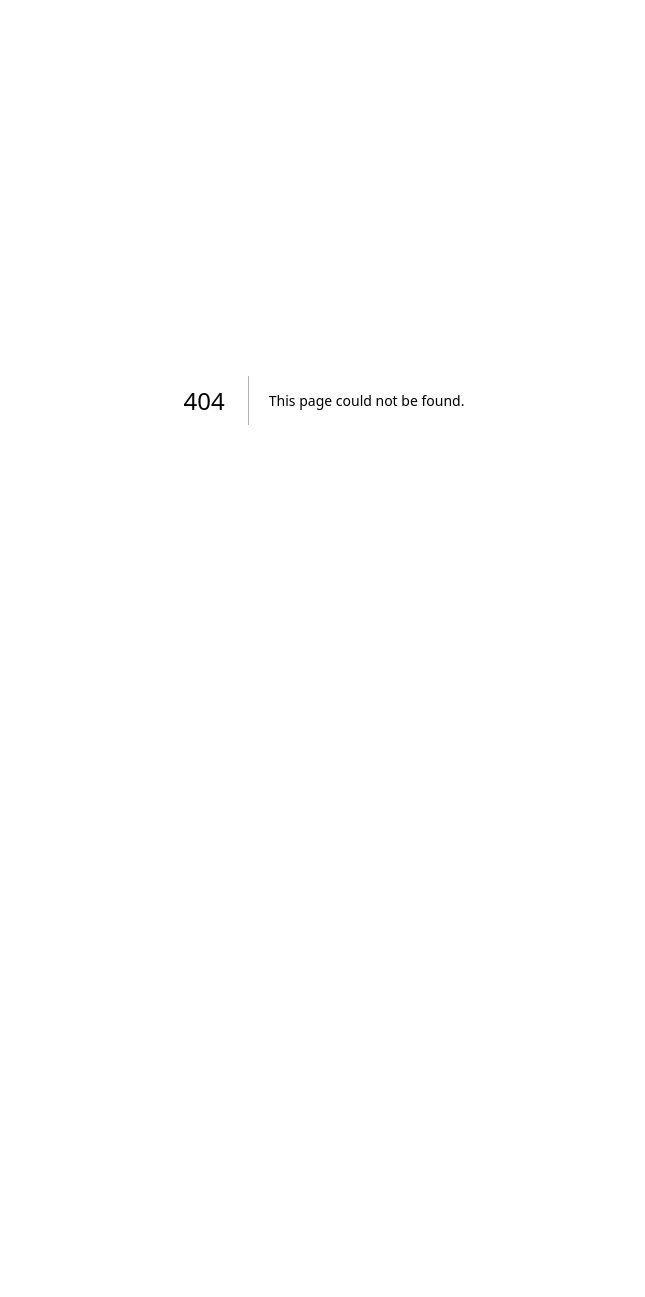
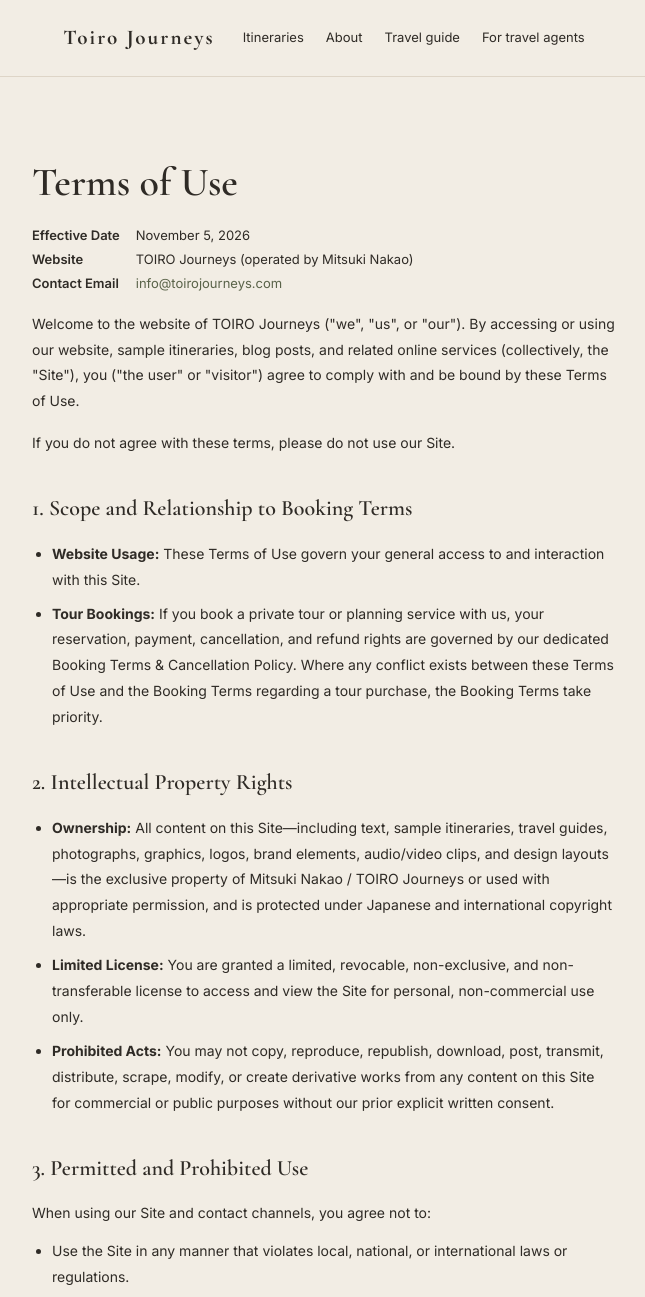
Before and after one commit to TomiPaajanen/hikari-website-tourist, a Next.js app: page /terms in a window 1280 px wide. Before the commit this address had no page. Shown: the top 1297 px of the page, without its empty margins (316-961 px from the left). Before the commit the page ends 800 px from the top, so only its background shows below. Built offline with nearby package versions, Linux system fonts and the light colour scheme; a web font is replaced by a local one.

Commit message:
feat: add terms of use page and link to it

```diff
--- /dev/null
+++ b/src/app/terms/page.tsx
@@ -0,0 +1,202 @@
+import type { Metadata } from "next";
+import type { ReactNode } from "react";
+import { LanguageProvider } from "@/components/language";
+import { SiteFooter } from "@/components/site-footer";
+import { SiteHeader } from "@/components/site-header";
+
+export const metadata: Metadata = {
+  title: "Terms of Use | TOIRO Journeys",
+};
+
+const email = (
+  <a href="mailto:info@toirojourneys.com" className="whitespace-nowrap">
+    info@toirojourneys.com
+  </a>
+);
+
+function Section({ title, children }: { title: string; children: ReactNode }) {
+  return (
+    <section className="flex flex-col gap-3">
+      <h2 className="mt-4 font-serif text-[22px] font-semibold">{title}</h2>
+      {children}
+    </section>
+  );
+}
+
+function List({ items }: { items: ReactNode[] }) {
+  return (
+    <ul className="flex list-disc flex-col gap-2 pl-5">
+      {items.map((item, index) => (
+        <li key={index}>{item}</li>
+      ))}
+    </ul>
+  );
+}
+
+export default function TermsPage() {
+  return (
+    <LanguageProvider>
+      <div className="mx-auto max-w-[1280px]">
+        <SiteHeader />
+        <main className="mx-auto flex max-w-[44em] flex-col gap-4 px-4 py-16 text-sm leading-[1.85] md:py-20">
+          <h1 className="font-serif text-[34px] leading-tight font-semibold md:text-[40px]">Terms of Use</h1>
+          <dl className="grid grid-cols-[auto_1fr] gap-x-4 text-[13px]">
+            <dt className="font-semibold">Effective Date</dt>
+            <dd>November 5, 2026</dd>
+            <dt className="font-semibold">Website</dt>
+            <dd>TOIRO Journeys (operated by Mitsuki Nakao)</dd>
+            <dt className="font-semibold">Contact Email</dt>
+            <dd>{email}</dd>
+          </dl>
+
+          <p>
+            Welcome to the website of TOIRO Journeys (&quot;we&quot;, &quot;us&quot;, or &quot;our&quot;). By
+            accessing or using our website, sample itineraries, blog posts, and related online services (collectively,
+            the &quot;Site&quot;), you (&quot;the user&quot; or &quot;visitor&quot;) agree to comply with and be bound
+            by these Terms of Use.
+          </p>
+          <p>If you do not agree with these terms, please do not use our Site.</p>
+
+          <Section title="1. Scope and Relationship to Booking Terms">
+            <List
+              items={[
+                <>
+                  <b>Website Usage:</b> These Terms of Use govern your general access to and interaction with this
+                  Site.
+                </>,
+                <>
+                  <b>Tour Bookings:</b> If you book a private tour or planning service with us, your reservation,
+                  payment, cancellation, and refund rights are governed by our dedicated Booking Terms & Cancellation
+                  Policy. Where any conflict exists between these Terms of Use and the Booking Terms regarding a tour
+                  purchase, the Booking Terms take priority.
+                </>,
+              ]}
+            />
+          </Section>
+
+          <Section title="2. Intellectual Property Rights">
+            <List
+              items={[
+                <>
+                  <b>Ownership:</b> All content on this Site—including text, sample itineraries, travel guides,
+                  photographs, graphics, logos, brand elements, audio/video clips, and design layouts—is the exclusive
+                  property of Mitsuki Nakao / TOIRO Journeys or used with appropriate permission, and is protected
+                  under Japanese and international copyright laws.
+                </>,
+                <>
+                  <b>Limited License:</b> You are granted a limited, revocable, non-exclusive, and non-transferable
+                  license to access and view the Site for personal, non-commercial use only.
+                </>,
+                <>
+                  <b>Prohibited Acts:</b> You may not copy, reproduce, republish, download, post, transmit,
+                  distribute, scrape, modify, or create derivative works from any content on this Site for commercial
+                  or public purposes without our prior explicit written consent.
+                </>,
+              ]}
+            />
+          </Section>
+
+          <Section title="3. Permitted and Prohibited Use">
+            <p>When using our Site and contact channels, you agree not to:</p>
+            <List
+              items={[
+                "Use the Site in any manner that violates local, national, or international laws or regulations.",
+                "Submit false, misleading, or fraudulent inquiries through our contact or booking forms.",
+                "Attempt to gain unauthorized access to our servers, website systems, database, or network infrastructure.",
+                "Use automated systems (such as bots, spiders, or scrapers) to extract data or content from the Site.",
+                "Transmit any harmful code, viruses, malware, or unsolicited commercial messages (spam).",
+              ]}
+            />
+            <p>
+              We reserve the right to restrict or terminate your access to the Site without prior notice if you violate
+              these rules.
+            </p>
+          </Section>
+
+          <Section title="4. Travel Information and Itinerary Disclaimers">
+            <List
+              items={[
+                <>
+                  <b>Informational Purposes Only:</b> Content provided on our blog, sample itineraries, travel tips,
+                  and regional guides is intended for general informational and inspiration purposes only.
+                </>,
+                <>
+                  <b>Accuracy:</b> While we strive to keep all information up to date, details regarding local venues,
+                  operating hours, transportation, admission fees, and seasonal availability in Japan change
+                  frequently. We do not guarantee that all information displayed on the Site is accurate, complete, or
+                  current at all times.
+                </>,
+                <>
+                  <b>No Travel Agency Services:</b> As outlined in our Booking Terms, TOIRO Journeys provides private
+                  guiding and custom itinerary design. We do not operate as a licensed travel agency or booking agent
+                  for third-party accommodation, transport, or flight services. Any reservations made with third-party
+                  providers based on information on our Site are strictly between you and the respective provider.
+                </>,
+              ]}
+            />
+          </Section>
+
+          <Section title="5. Third-Party Links and Resources">
+            <p>
+              Our Site may contain links to external third-party websites, booking portals, transport operators, or
+              local attractions for your convenience.
+            </p>
+            <List
+              items={[
+                "We do not control, endorse, or accept responsibility for the content, privacy policies, practices, or availability of any third-party websites.",
+                "Accessing external links is strictly at your own risk, and we encourage you to read the terms and privacy policies of any site you visit.",
+              ]}
+            />
+          </Section>
+
+          <Section title="6. Limitation of Liability">
+            <p>To the fullest extent permitted by law in Japan:</p>
+            <List
+              items={[
+                'The Site and its contents are provided on an "as is" and "as available" basis, without warranties of any kind, either express or implied.',
+                "TOIRO Journeys and Mitsuki Nakao shall not be liable for any direct, indirect, incidental, consequential, or special damages resulting from your use of, or inability to use, this Site, including reliance on any information contained herein.",
+              ]}
+            />
+          </Section>
+
+          <Section title="7. Privacy Policy">
+            <p>
+              Your submission of personal data through forms on this Site is governed by our Privacy Policy, which
+              explains how we collect, store, process, and protect your information under applicable Japanese data
+              privacy laws (Act on the Protection of Personal Information - APPI).
+            </p>
+          </Section>
+
+          <Section title="8. Changes to These Terms">
+            <p>
+              We reserve the right to revise or update these Terms of Use at any time without prior notice. Any
+              modifications will become effective immediately upon posting to this page with an updated &quot;Effective
+              Date.&quot; Continued use of the Site following any changes constitutes your acceptance of the updated
+              terms.
+            </p>
+          </Section>
+
+          <Section title="9. Governing Law and Jurisdiction">
+            <p>
+              These Terms of Use shall be governed by and construed in accordance with the laws of Japan. Any dispute
+              or claim arising out of or in connection with the use of this Site shall be subject to the exclusive
+              jurisdiction of the competent courts in Japan.
+            </p>
+          </Section>
+
+          <Section title="10. Contact Us">
+            <p>If you have any questions regarding these Terms of Use or the practices of this Site, please contact us at:</p>
+            <p>
+              TOIRO Journeys
+              <br />
+              Representative: Mitsuki Nakao
+              <br />
+              Email: {email}
+            </p>
+          </Section>
+        </main>
+        <SiteFooter />
+      </div>
+    </LanguageProvider>
+  );
+}
--- a/src/components/language.tsx
+++ b/src/components/language.tsx
@@ -12,10 +12,10 @@ const copy = {
       "Tell us what you're curious about, and we'll introduce you to the people behind each place: artisans, family-run businesses, and the communities around them.",
     heroCta: "Our story",
     menu: [
-      { label: "Itineraries", href: "#itineraries" },
-      { label: "About", href: "#about" },
-      { label: "Travel guide", href: "#guide" },
-      { label: "For travel agents", href: "#agents" },
+      { label: "Itineraries", href: "/#itineraries" },
+      { label: "About", href: "/#about" },
+      { label: "Travel guide", href: "/#guide" },
+      { label: "For travel agents", href: "/#agents" },
     ],
   },
   ja: {
@@ -24,10 +24,10 @@ const copy = {
       "興味を聞かせてください。その道に生きる人に、ご紹介します。同じ場所でも、会う人によって旅は変わります。あなたの興味から旅を組み、その道に生きる人へお引き合わせします。",
     heroCta: "私たちについて",
     menu: [
-      { label: "旅程を見る", href: "#itineraries" },
-      { label: "About", href: "#about" },
-      { label: "トラベルガイド", href: "#guide" },
-      { label: "旅行会社・企業様", href: "#agents" },
+      { label: "旅程を見る", href: "/#itineraries" },
+      { label: "About", href: "/#about" },
+      { label: "トラベルガイド", href: "/#guide" },
+      { label: "旅行会社・企業様", href: "/#agents" },
     ],
   },
 };
--- a/src/components/site-footer.tsx
+++ b/src/components/site-footer.tsx
@@ -1,6 +1,8 @@
+import Link from "next/link";
+
 const footerLinks: { label: string; href?: string }[] = [
+  { label: "Terms of use", href: "/terms" },
   // Pages for these don't exist yet.
-  { label: "Terms of use" },
   { label: "Cancellation policy" },
   { label: "Commercial transactions notice" },
   { label: "Privacy policy" },
@@ -20,7 +22,11 @@ export function SiteFooter() {
       <ul className="flex flex-wrap justify-center gap-x-6 gap-y-3 text-xs">
         {footerLinks.map(({ label, href }) => (
           <li key={label} className="underline">
-            {href ? (
+            {href?.startsWith("/") ? (
+              <Link href={href} className="text-paper hover:text-white">
+                {label}
+              </Link>
+            ) : href ? (
               <a href={href} target="_blank" rel="noopener noreferrer" className="text-paper hover:text-white">
                 {label}
               </a>
--- a/src/components/site-header.tsx
+++ b/src/components/site-header.tsx
@@ -1,5 +1,6 @@
 "use client";
 
+import Link from "next/link";
 import { useLanguage } from "@/components/language";
 
 export function SiteHeader() {
@@ -7,7 +8,9 @@ export function SiteHeader() {
 
   return (
     <header className="flex flex-wrap items-center justify-center gap-x-7 gap-y-4 border-b border-sand px-4 py-[22px] md:px-14">
-      <div className="font-serif text-[21px] font-bold tracking-[0.1em]">Toiro Journeys</div>
+      <Link href="/" className="font-serif text-[21px] font-bold tracking-[0.1em] text-ink no-underline">
+        Toiro Journeys
+      </Link>
       <nav lang={lang} className="flex flex-wrap items-center justify-center gap-[22px]">
         {t.menu.map((item) => (
           <a key={item.href} href={item.href} className="text-[13px] text-ink no-underline hover:text-accent">
```
